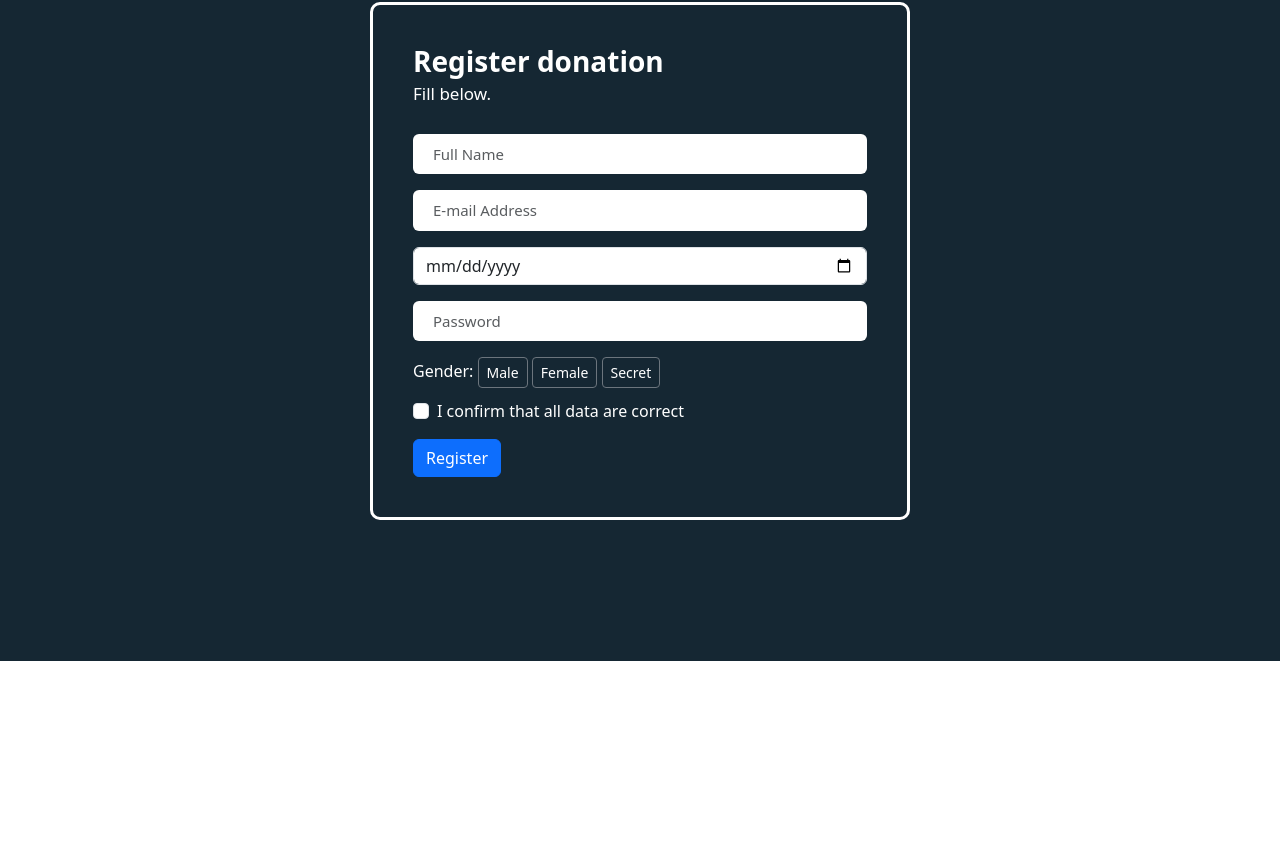
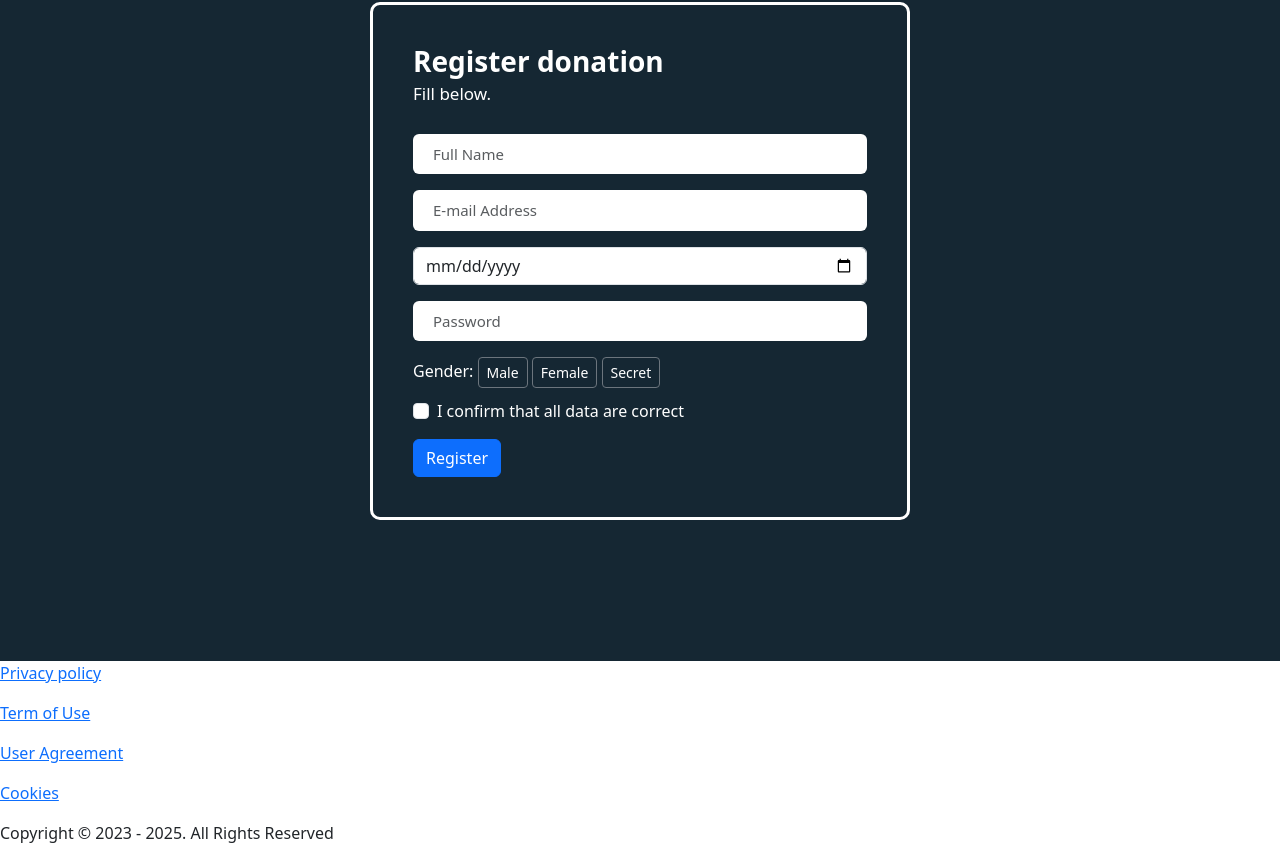
Before and after one commit to Valmirllap/partnership-japan, a plain HTML site: page index.html in a window 1280 px wide. Shown: the part 2559-3420 px from the top of the page. Before the commit the page ends 3220 px from the top, so only its background shows below. Drawn offline with nearby package versions, Linux system fonts and the light colour scheme.

Commit message:
Ticket #5 - Add footer in HTML and it was the final code for HTML

```diff
--- a/index.html
+++ b/index.html
@@ -4,7 +4,7 @@
   <meta charset="UTF-8">
   <meta http-equiv="X-UA-Compatible" content="IE=edge">
   <meta name="viewport" content="width=device-width, initial-scale=1.0">
-  <title>Partnership Japan Travel</title>
+  <title>Partnership Japan Travelling</title>
   <link rel="stylesheet" href="style.css">
   <link href="https://cdn.jsdelivr.net/npm/bootstrap@5.3.0-alpha1/dist/css/bootstrap.min.css"
         rel="stylesheet"
@@ -32,7 +32,7 @@
         <img class="image-fuji" src="./img-video-logo/beau-monument-montagne-fuji-pagode-chureito-au-coucher-du-soleil-au-japon.jpg" alt="Financial help to travel and see Mont fuji in japan for those who can't afford it" width="100%" height="auto">
       </div>
       <div class="title">
-        <h1>Let's combat poverty</h1>
+        <h1 class="main-title">Partnership Japan Travelling</h1>
       </div>
       <!-- ============================================= BODY LEFT - INSIDE "SECTION" ============================================= -->
       <section class="flex">
@@ -151,12 +151,26 @@
     </div>
   </div>
   <!-- ============================================= FOOTER ============================================= -->
-  <footer>
-    <div></div>
+  <footer class="footer">
+    <div class="footer-div">
+      <div class="footer-content">
+        <p class="footer-items"><a class="footer-links" href="#">Privacy policy</a></p>
+      </div>
+      <div class="footer-content">
+        <p class="footer-items"><a class="footer-links" href="">Term of Use</a></p>
+      </div>
+      <div class="footer-content">
+        <p class="footer-items"><a class="footer-links" href="">User Agreement</a></p>
+      </div>
+      <div class="footer-content">
+        <p class="footer-items"><a class="footer-links" href="">Cookies</a></p>
+      </div>
+    </div>
+     <div class="copyright-div">
+        <p class="copyright"> Copyright © 2023 - 2025. All Rights Reserved</p>
+      </div>
   </footer>
 </main>
-
-
 
 <script src="https://cdn.jsdelivr.net/npm/bootstrap@5.3.0-alpha1/dist/js/bootstrap.bundle.min.js"
         integrity="sha384-w76AqPfDkMBDXo30jS1Sgez6pr3x5MlQ1ZAGC+nuZB+EYdgRZgiwxhTBTkF7CXvN"
```
